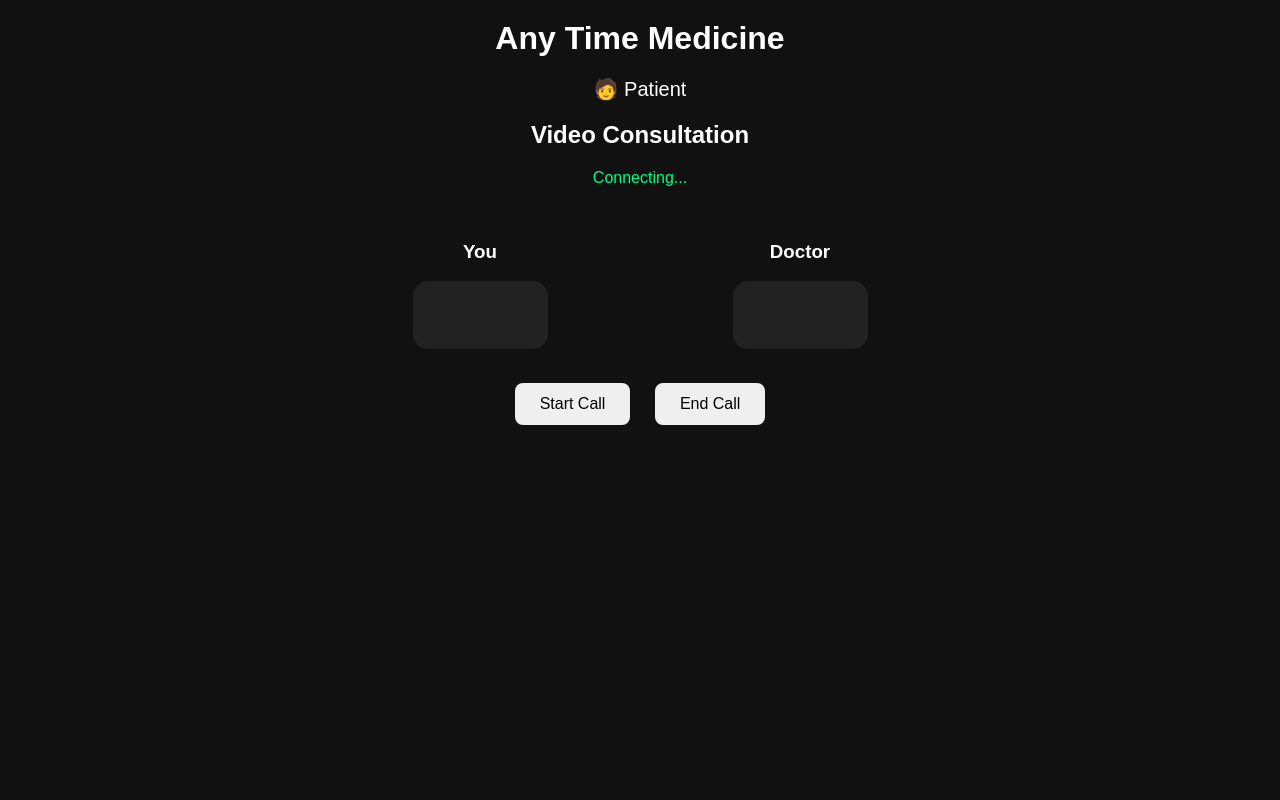
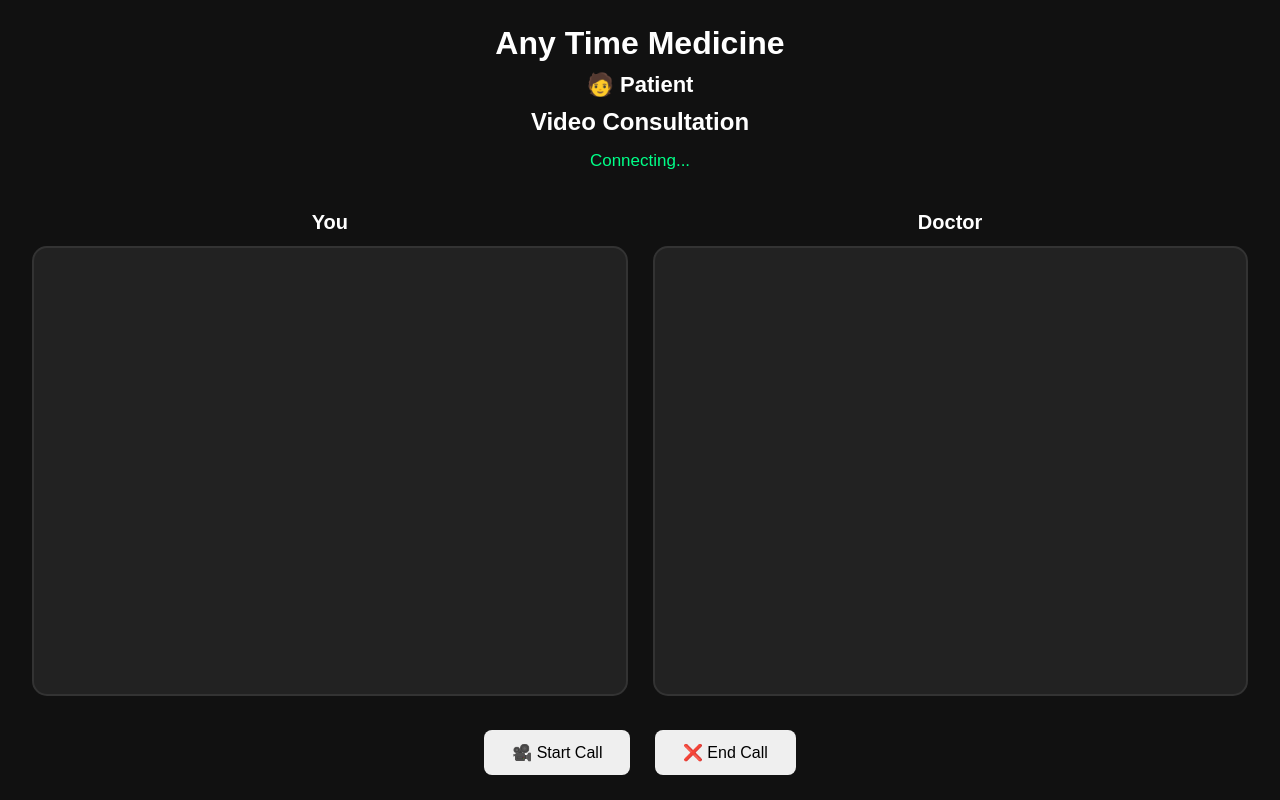
Before and after one commit to brindayuktha07-sketch/any-time-medicine-atm, a website: page video-call.html in a window 1280 px wide. Drawn offline with nearby package versions, Linux system fonts and the light colour scheme; no server answers.

Commit message:
Update video-call.html

```diff
--- a/video-call.html
+++ b/video-call.html
@@ -2,12 +2,20 @@
 <html lang="en">
 
 <head>
+
     <meta charset="UTF-8">
-    <meta name="viewport" content="width=device-width, initial-scale=1.0">
+
+    <meta name="viewport"
+        content="width=device-width, initial-scale=1.0">
 
     <title>Any Time Medicine - Video Consultation</title>
 
     <style>
+
+        * {
+            box-sizing: border-box;
+        }
+
         body {
             margin: 0;
             font-family: Arial, sans-serif;
@@ -17,26 +25,57 @@
         }
 
         h1 {
-            margin: 20px;
+            margin: 25px 10px 10px;
+        }
+
+        h2 {
+            margin: 5px 10px 15px;
+        }
+
+        #role {
+            font-size: 22px;
+            font-weight: bold;
+            margin: 10px;
+        }
+
+        #status {
+            margin: 15px;
+            color: #00ff88;
+            font-size: 17px;
         }
 
         #videos {
             display: flex;
             justify-content: center;
-            gap: 20px;
+            align-items: flex-start;
+            gap: 25px;
             flex-wrap: wrap;
             padding: 20px;
+            width: 100%;
+        }
+
+        .video-box {
+            width: 48%;
+            min-width: 350px;
+            max-width: 800px;
+        }
+
+        .video-box h3 {
+            margin: 5px 0 12px;
+            font-size: 20px;
         }
 
         video {
-            width: 45%;
-            max-width: 600px;
+            width: 100%;
+            height: 450px;
+            object-fit: cover;
             background: #222;
             border-radius: 15px;
+            border: 2px solid #333;
         }
 
         button {
-            padding: 12px 25px;
+            padding: 13px 28px;
             margin: 10px;
             border: none;
             border-radius: 8px;
@@ -44,18 +83,27 @@
             font-size: 16px;
         }
 
-        #status {
-            margin: 15px;
-            color: #00ff88;
+        button:hover {
+            opacity: 0.85;
         }
 
-        #role {
-            font-size: 20px;
-            margin: 10px;
+        @media (max-width: 800px) {
+
+            .video-box {
+                width: 95%;
+                min-width: 0;
+            }
+
+            video {
+                height: 300px;
+            }
+
         }
+
     </style>
 
 </head>
+
 
 <body>
 
@@ -69,9 +117,13 @@
         Connecting...
     </div>
 
+
     <div id="videos">
 
-        <div>
+        <!-- YOUR VIDEO -->
+
+        <div class="video-box">
+
             <h3>You</h3>
 
             <video
@@ -80,9 +132,13 @@
                 muted
                 playsinline>
             </video>
+
         </div>
 
-        <div>
+
+        <!-- OTHER PERSON'S VIDEO -->
+
+        <div class="video-box">
 
             <h3 id="otherRole">
                 Other Participant
@@ -98,16 +154,29 @@
 
     </div>
 
-    <button onclick="startCall()">
-        Start Call
-    </button>
 
-    <button onclick="endCall()">
-        End Call
-    </button>
+    <div>
+
+        <button onclick="startCall()">
+            🎥 Start Call
+        </button>
+
+        <button onclick="endCall()">
+            ❌ End Call
+        </button>
+
+    </div>
+
+
+    <!-- Socket.IO -->
 
     <script src="/socket.io/socket.io.js"></script>
+
+
+    <!-- WebRTC -->
+
     <script src="video-call.js"></script>
+
 
 </body>
 
```
